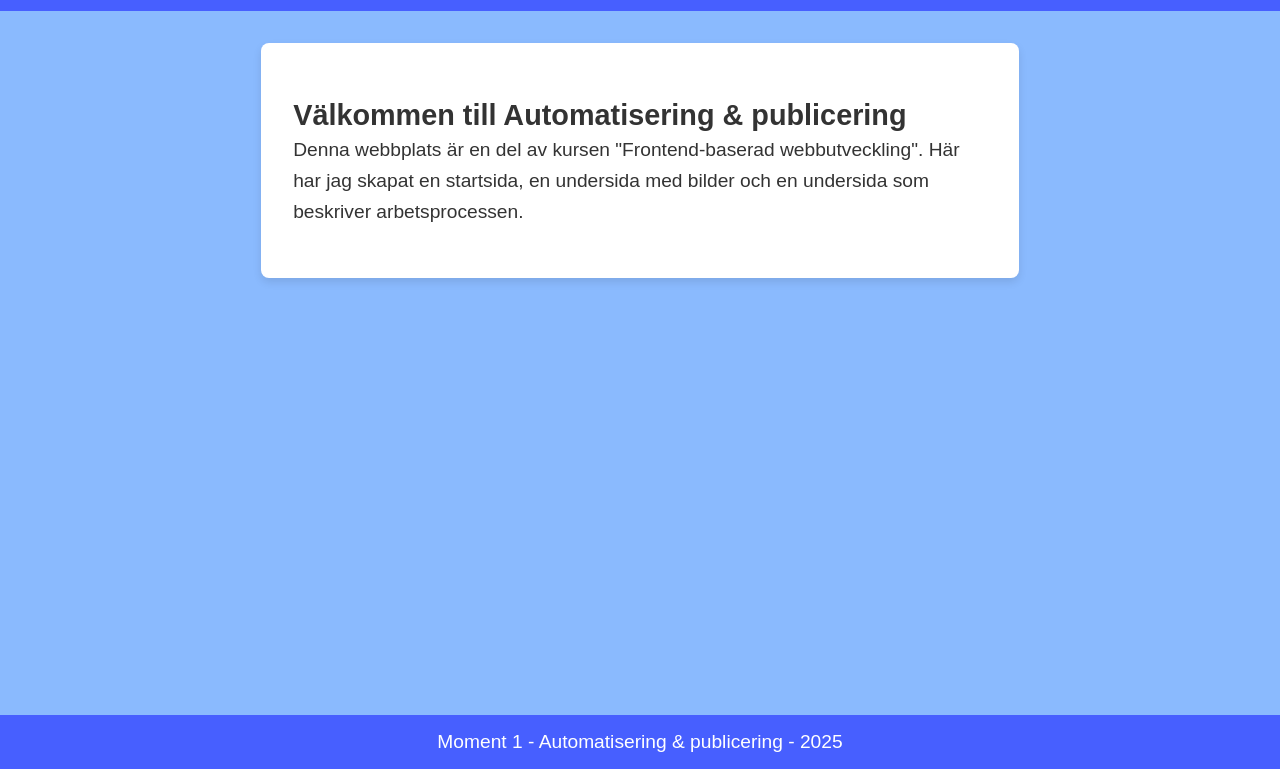
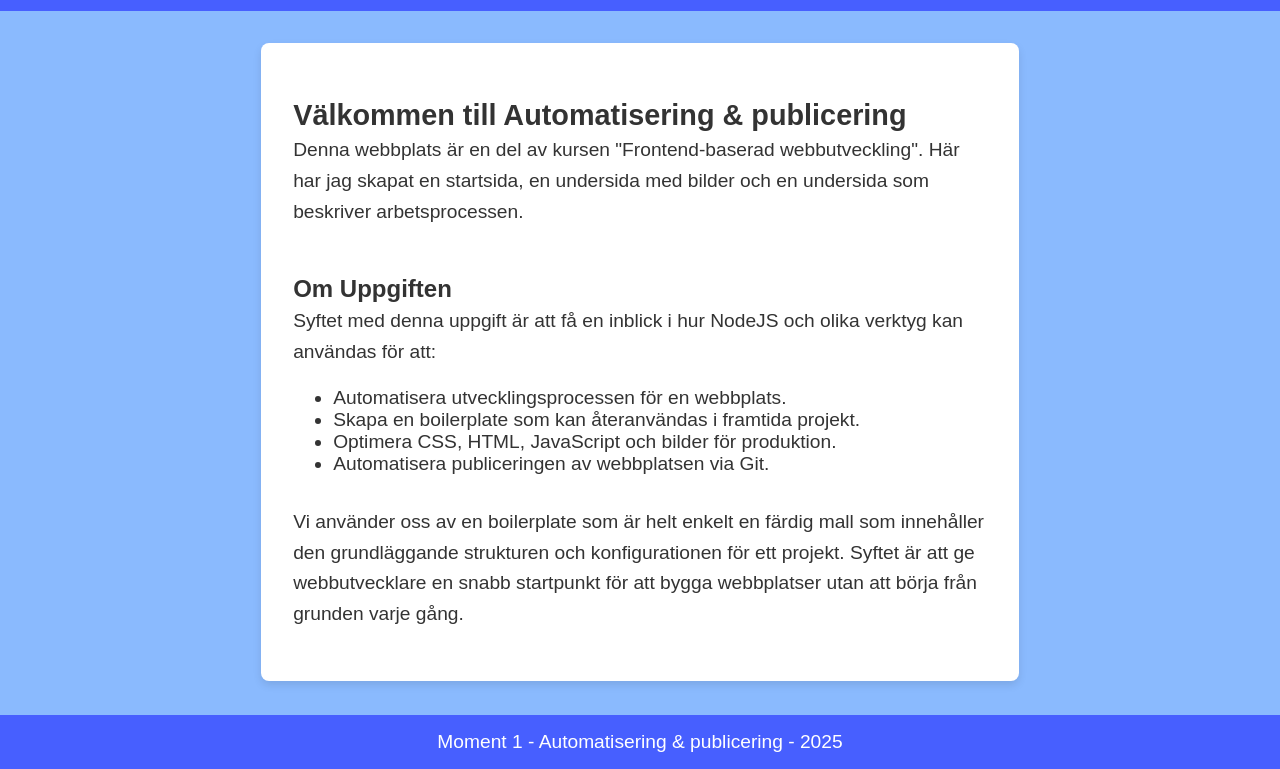
Before and after one commit to SaraM47/parcel-web-automation, a website built with Parcel: page src/index.html in a window 1280 px wide. Shown: the part 97-866 px from the top of the page. Built offline with nearby package versions, Linux system fonts and the light colour scheme.

Commit message:
Lägger till information om uppgiften och dess beskrivning

```diff
--- a/src/index.html
+++ b/src/index.html
@@ -25,6 +25,16 @@
         <section class="content">
             <h1>Välkommen till Automatisering & publicering</h1>
             <p>Denna webbplats är en del av kursen "Frontend-baserad webbutveckling". Här har jag skapat en startsida, en undersida med bilder och en undersida som beskriver arbetsprocessen. </p>
+
+            <h2>Om Uppgiften</h2>
+            <p>Syftet med denna uppgift är att få en inblick i hur NodeJS och olika verktyg kan användas för att:</p>
+            <ul>
+                <li>Automatisera utvecklingsprocessen för en webbplats.</li>
+                <li>Skapa en boilerplate som kan återanvändas i framtida projekt.</li>
+                <li>Optimera CSS, HTML, JavaScript och bilder för produktion.</li>
+                <li>Automatisera publiceringen av webbplatsen via Git.</li>
+            </ul>
+            <p>Vi använder oss av en boilerplate som är helt enkelt en färdig mall som innehåller den grundläggande strukturen och konfigurationen för ett projekt. Syftet är att ge webbutvecklare en snabb startpunkt för att bygga webbplatser utan att börja från grunden varje gång.</p>
         </section>
     </main>
     <footer>
```
